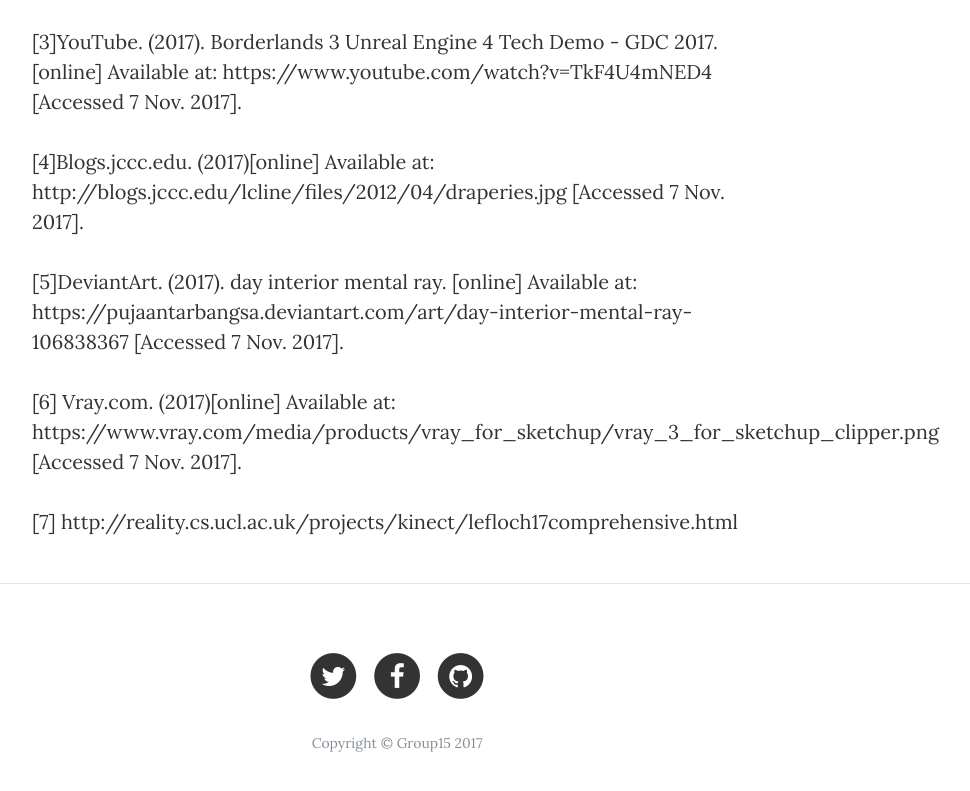
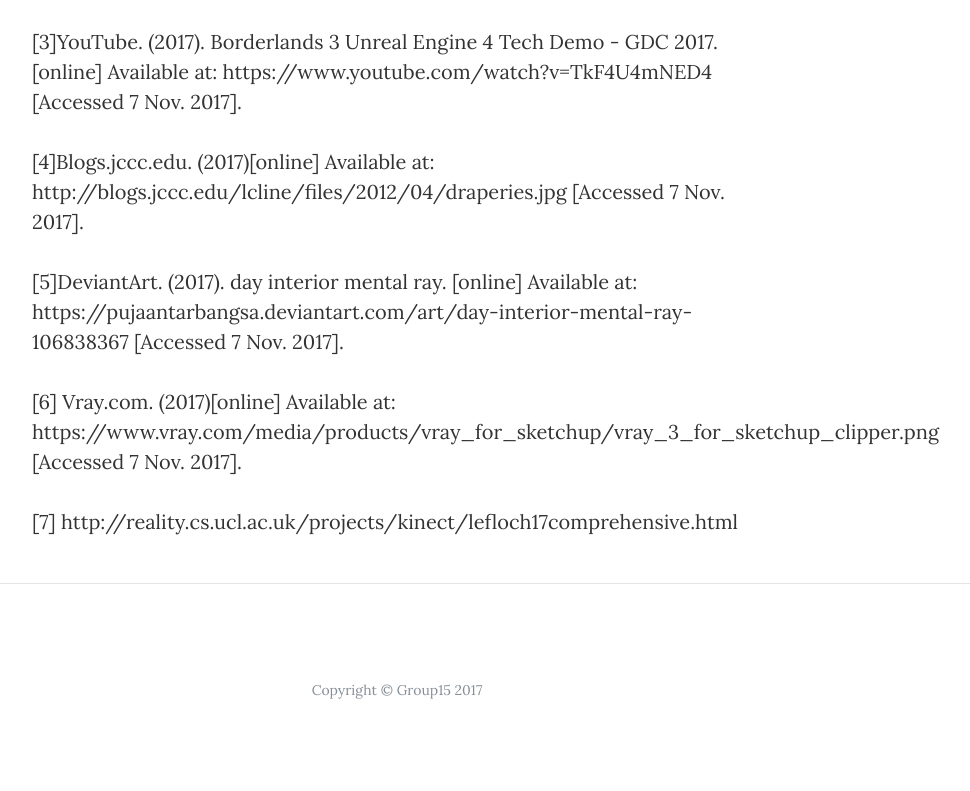
Before and after one commit to Ayushmaanseth/VECG-ENGS101P, a website: page Xu/post.html in a window 1280 px wide. Shown: the part 7689-8480 px from the top of the page, without its empty margins (243-1213 px from the left). After the commit the page ends 8455 px from the top, so only its background shows below. Drawn offline with nearby package versions, Linux system fonts and the light colour scheme.

Commit message:
Final changes1

```diff
--- a/Xu/post.html
+++ b/Xu/post.html
@@ -153,33 +153,7 @@
 
     <!-- Footer -->
     <footer>
-      <div class="container">
-        <div class="row">
-          <div class="col-lg-8 col-md-10 mx-auto">
-            <ul class="list-inline text-center">
-              <li class="list-inline-item">
-                <a href="#">
-                  <span class="fa-stack fa-lg">
-                    <i class="fa fa-circle fa-stack-2x"></i>
-                    <i class="fa fa-twitter fa-stack-1x fa-inverse"></i>
-                  </span>
-                </a>
-              </li>
-              <li class="list-inline-item">
-                <a href="#">
-                  <span class="fa-stack fa-lg">
-                    <i class="fa fa-circle fa-stack-2x"></i>
-                    <i class="fa fa-facebook fa-stack-1x fa-inverse"></i>
-                  </span>
-                </a>
-              </li>
-              <li class="list-inline-item">
-                <a href="#">
-                  <span class="fa-stack fa-lg">
-                    <i class="fa fa-circle fa-stack-2x"></i>
-                    <i class="fa fa-github fa-stack-1x fa-inverse"></i>
-                  </span>
-                </a>
+
               </li>
             </ul>
             <p class="copyright text-muted">Copyright &copy; Group15 2017</p>
```
